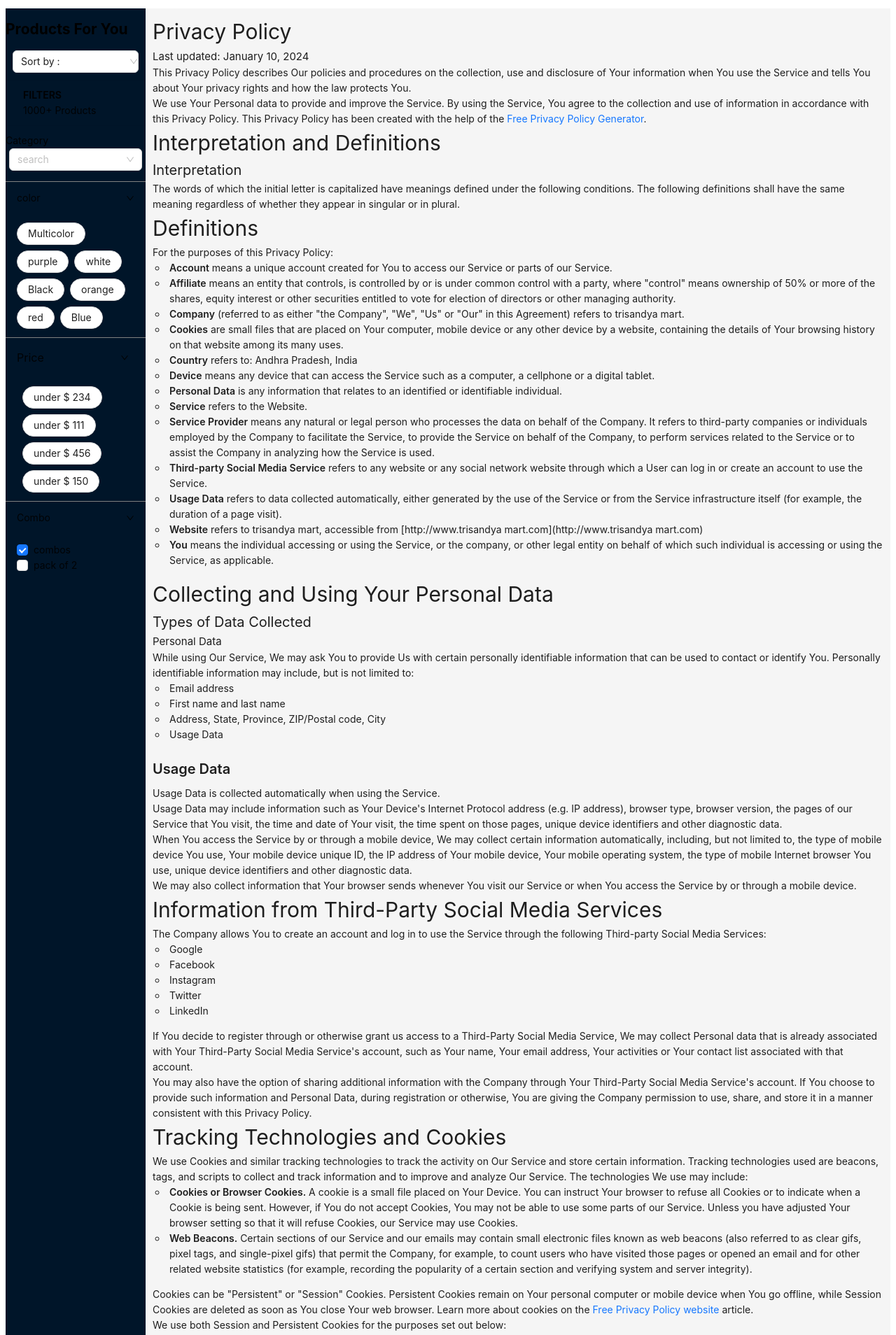
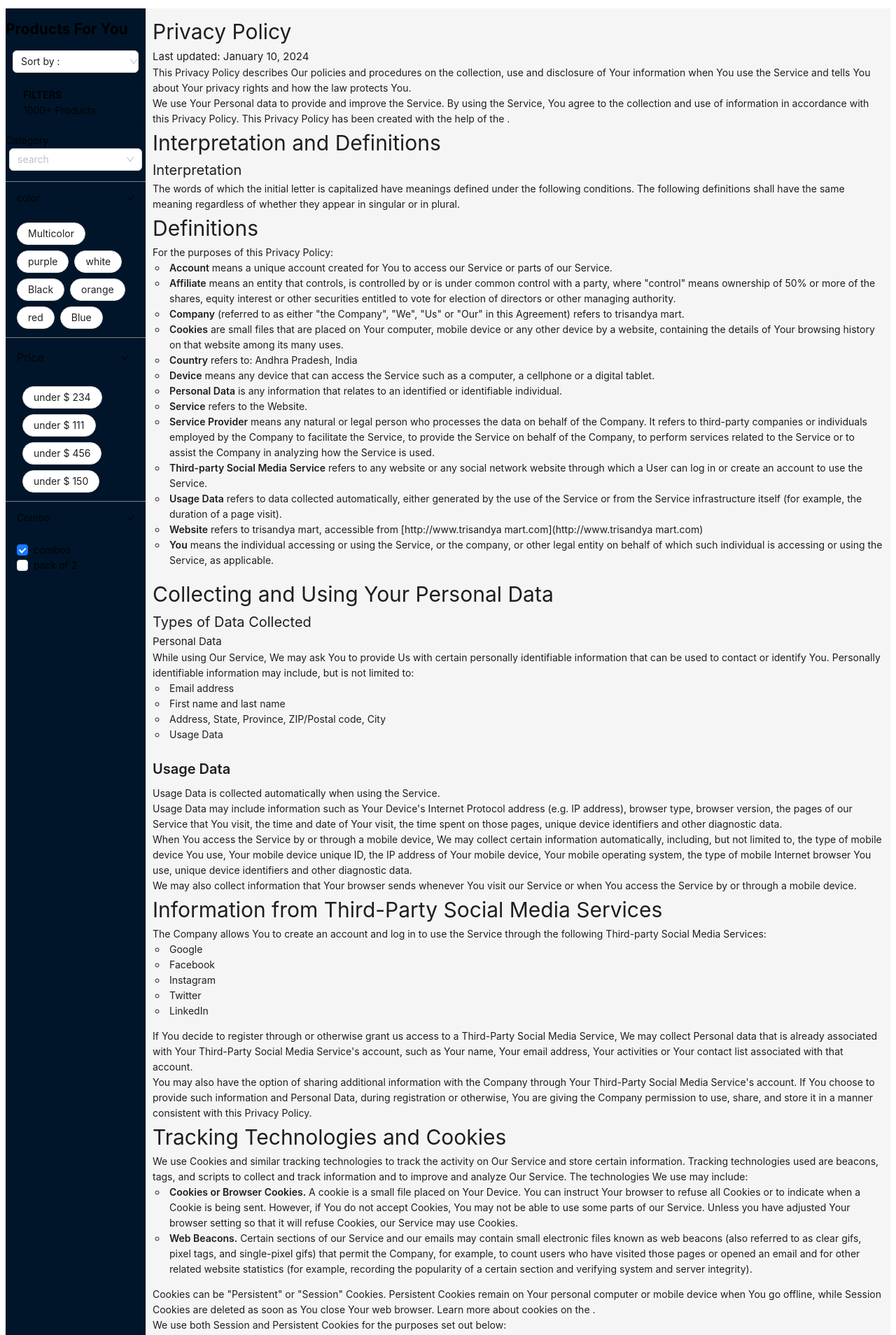
Before and after one commit to trisandyatechnologies/ecom, a Next.js app: page /privacy in a window 1280 px wide. Shown: the part 60-1968 px from the top of the page at 70% size. Built offline with nearby package versions, Linux system fonts and the light colour scheme.

Commit message:
privacy page

```diff
--- a/src/app/privacy/page.tsx
+++ b/src/app/privacy/page.tsx
@@ -7,7 +7,7 @@ export default function privacy(){
 <Typography  style={{ fontSize:'30px' }}>Privacy Policy</Typography>
 <Typography style={{ fontSize:'15px' }}>Last updated: January 10, 2024</Typography>
 <Typography>This Privacy Policy describes Our policies and procedures on the collection, use and disclosure of Your information when You use the Service and tells You about Your privacy rights and how the law protects You.</Typography>
-<Typography>We use Your Personal data to provide and improve the Service. By using the Service, You agree to the collection and use of information in accordance with this Privacy Policy. This Privacy Policy has been created with the help of the <a href="https://www.freeprivacypolicy.com/free-privacy-policy-generator/" target="_blank">Free Privacy Policy Generator</a>.</Typography>
+<Typography>We use Your Personal data to provide and improve the Service. By using the Service, You agree to the collection and use of information in accordance with this Privacy Policy. This Privacy Policy has been created with the help of the .</Typography>
 <Typography  style={{ fontSize:'30px' }}>Interpretation and Definitions</Typography>
 <Typography  style={{ fontSize:'20px' }}>Interpretation</Typography>
 <Typography>The words of which the initial letter is capitalized have meanings defined under the following conditions. The following definitions shall have the same meaning regardless of whether they appear in singular or in plural.</Typography>
@@ -94,7 +94,7 @@ export default function privacy(){
 <li><strong>Cookies or Browser Cookies.</strong> A cookie is a small file placed on Your Device. You can instruct Your browser to refuse all Cookies or to indicate when a Cookie is being sent. However, if You do not accept Cookies, You may not be able to use some parts of our Service. Unless you have adjusted Your browser setting so that it will refuse Cookies, our Service may use Cookies.</li>
 <li><strong>Web Beacons.</strong> Certain sections of our Service and our emails may contain small electronic files known as web beacons (also referred to as clear gifs, pixel tags, and single-pixel gifs) that permit the Company, for example, to count users who have visited those pages or opened an email and for other related website statistics (for example, recording the popularity of a certain section and verifying system and server integrity).</li>
 </ul>
-<Typography>Cookies can be &quot;Persistent&quot; or &quot;Session&quot; Cookies. Persistent Cookies remain on Your personal computer or mobile device when You go offline, while Session Cookies are deleted as soon as You close Your web browser. Learn more about cookies on the <a href="https://www.freeprivacypolicy.com/blog/sample-privacy-policy-template/#Use_Of_Cookies_And_Tracking" target="_blank">Free Privacy Policy website</a> article.</Typography>
+<Typography>Cookies can be &quot;Persistent&quot; or &quot;Session&quot; Cookies. Persistent Cookies remain on Your personal computer or mobile device when You go offline, while Session Cookies are deleted as soon as You close Your web browser. Learn more about cookies on the .</Typography>
 <Typography>We use both Session and Persistent Cookies for the purposes set out below:</Typography>
 <ul>
 <li>
```
